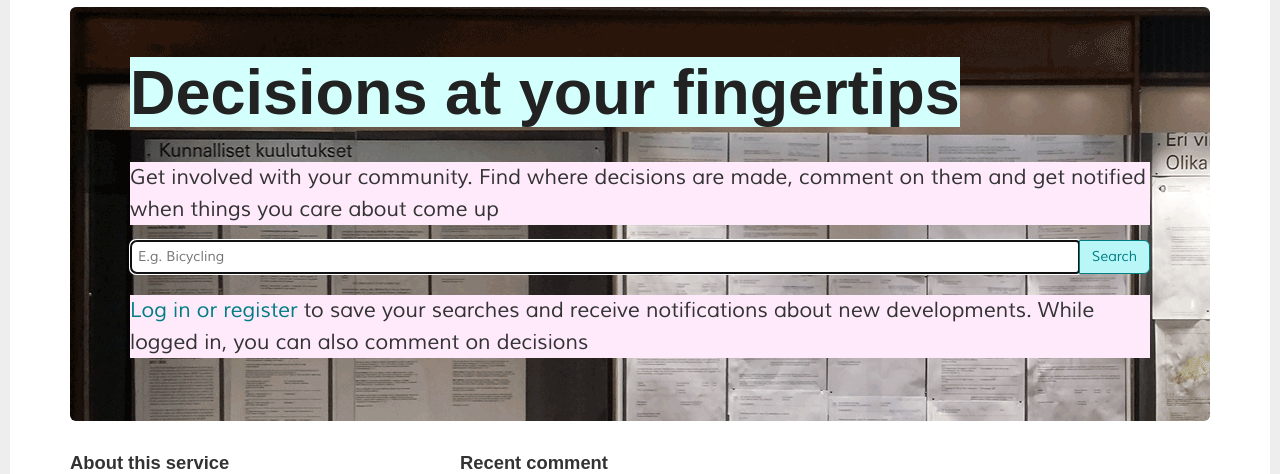
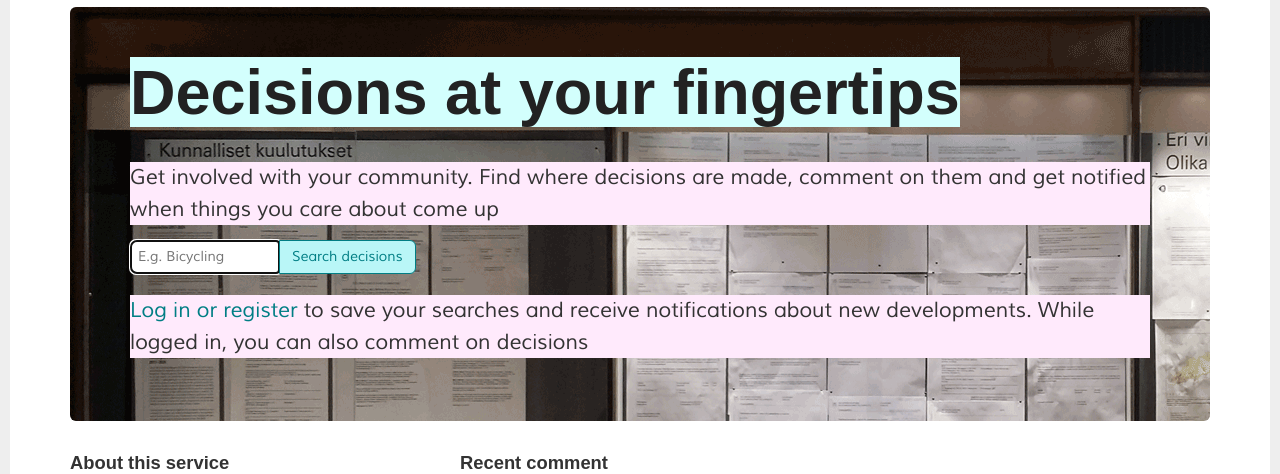
Before and after one commit to okffi/decisions, a Django app: page / in a window 1280 px wide. Shown: the part 70-544 px from the top of the page. Run offline with Django 3.2, Linux system fonts and the light colour scheme; parts of the project's set-up code (start-up, migrations or seed data) failed here and were passed over; some libraries are stand-ins or nearby versions.

Commit message:
fixes #52, closes #48. tweak ux javascript for searching and commenting

```diff
--- a/web/decisions/static/css/site.css
+++ b/web/decisions/static/css/site.css
@@ -58,6 +58,10 @@
     color: #222222;
 }
 
+#search-input {
+    min-width: 150px;
+}
+
 @media (max-width: 48em) {
     .custom-logo-mobile {
 	display: inline-block;
--- /dev/null
+++ b/web/decisions/static/js/search.js
@@ -0,0 +1,32 @@
+(function($) {
+  // Based on: http://stackoverflow.com/a/23487596
+  // Using the text width of the input, scales the input bar to fit.
+
+  var $input = $('#search-input');
+  var $dummy = $('<div style="position:absolute; left: -1000%;"></div>').appendTo('body');
+
+  ['font-size', 'font-style', 'font-weight', 'font-family',
+   'line-height', 'text-transform', 'letter-spacing'].forEach(function(index) {
+     $dummy.css(index, $input.css(index));
+  });
+
+  var thresholds = [.15, .30, .60, 1];
+
+  var update_width = function() {
+    $dummy.html(this.value);
+    var size_ratio = ($dummy.width() + $("#search-go").width() + 15) / $("#search-form").width();
+
+    for (var t in thresholds) {
+      if (thresholds[t] > size_ratio) {
+        break;
+      }
+    }
+
+    $("#search-group").css("width", thresholds[t]*100 + "%");
+  };
+
+
+  $input.focus();
+  update_width();
+  $input.on('input', update_width);
+})(jQuery);
--- a/web/decisions/subscriptions/templates/subscriptions/dashboard.html
+++ b/web/decisions/subscriptions/templates/subscriptions/dashboard.html
@@ -1,4 +1,4 @@
-{% extends "base.html" %}
+{% extends "search_base.html" %}
 
 {% load i18n %}
 
--- a/web/decisions/subscriptions/templates/subscriptions/feed.html
+++ b/web/decisions/subscriptions/templates/subscriptions/feed.html
@@ -4,7 +4,7 @@
 
 {% block content %}
 <div class="row">
-  <div class="col-md-8 col-md-offset-2">
+  <div class="col-md-12">
     <h2>{% trans "Feed" %}</h2>
 
     {% if feed %}
--- a/web/decisions/templates/index.html
+++ b/web/decisions/templates/index.html
@@ -10,11 +10,11 @@
 <div class="jumbotron jumbo-bg">
   <h1><span class="bc-base--lightest c-dark">{% trans "Decisions at your fingertips" %}</span></h1>
   <p class="bc-comp--lightest">{% blocktrans %}Get involved with your community. Find where decisions are made, comment on them and get notified when things you care about come up{% endblocktrans %}</p>
-  <form method="get" action="{% url "haystack_search" %}" class="search-form">
-    <div class="input-group">
+  <form method="get" action="{% url "haystack_search" %}" class="search-form" id="search-form">
+    <div class="input-group" id="search-group">
       <input type="text" name="q" placeholder="{% trans "E.g. Bicycling" %}" {% if request.GET.q %}value="{{ request.GET.q }}"{% endif %} id="search-input">
-      <span class="input-group-btn">
-        <button class="btn btn-primary" type="submit" id="search-button">{% trans "Search" %}</button>
+      <span class="input-group-btn" id="search-go">
+        <button class="btn btn-primary" type="submit" id="search-button">{% trans "Search decisions" %}</button>
       </span>
     </div>
   </form>
@@ -47,6 +47,7 @@
 
 {% block script %}
 <script src="{% static "js/autocomplete.js" %}"></script>
+<script src="{% static "js/search.js" %}"></script>
 {% endblock %}
 
 {% block ready_script %}
```
Also changed, not shown: web/decisions/static/js/comments.js (+4 -3 lines), web/decisions/templates/search_base.html (+5 -5 lines), web/decisions/locale/fi/LC_MESSAGES/django.po, 1 other file.
